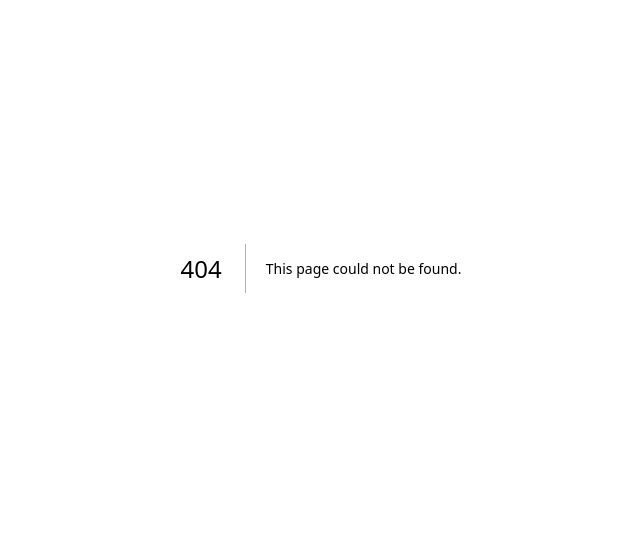
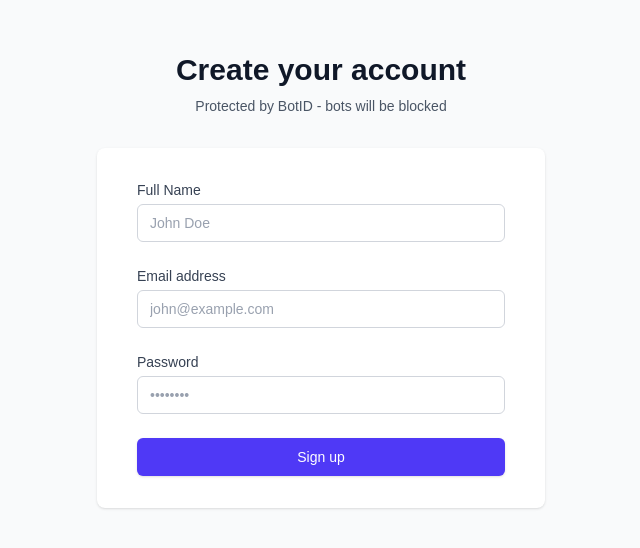
Before and after one commit to RyanHaraki/botid-test, a Next.js app: page /signup in a window 1280 px wide. Before the commit this address had no page. Shown: the part 132-680 px from the top of the page, without its empty margins (319-959 px from the left). Built offline with nearby package versions, Linux system fonts and the light colour scheme.

Commit message:
more scope now

```diff
--- /dev/null
+++ b/src/app/api/signup/route.ts
@@ -0,0 +1,48 @@
+import { checkBotId } from "botid/server";
+import { NextRequest, NextResponse } from "next/server";
+
+export async function POST(request: NextRequest) {
+  const verification = await checkBotId();
+
+  if (verification.isBot) {
+    return NextResponse.json(
+      { error: "Access denied - Bot detected" },
+      { status: 403 }
+    );
+  }
+
+  try {
+    const body = await request.json();
+    const { email, password, name } = body;
+
+    // Validate required fields
+    if (!email || !password || !name) {
+      return NextResponse.json(
+        { error: "Missing required fields: email, password, name" },
+        { status: 400 }
+      );
+    }
+
+    // Mock user creation - in a real app, you'd save to database
+    const mockUser = {
+      id: Math.random().toString(36).substr(2, 9),
+      email,
+      name,
+      createdAt: new Date().toISOString(),
+    };
+
+    // Simulate some processing time
+    await new Promise((resolve) => setTimeout(resolve, 1000));
+
+    return NextResponse.json({
+      success: true,
+      message: "User created successfully",
+      user: mockUser,
+    });
+  } catch (error) {
+    return NextResponse.json(
+      { error: "Invalid request body" },
+      { status: 400 }
+    );
+  }
+}
--- a/src/app/layout.tsx
+++ b/src/app/layout.tsx
@@ -23,6 +23,14 @@
     path: "/",
     method: "POST",
   },
+  {
+    path: "/signup",
+    method: "POST",
+  },
+  {
+    path: "/protected",
+    method: "GET",
+  },
 ];
 
 export default function RootLayout({
--- a/src/app/page.tsx
+++ b/src/app/page.tsx
@@ -1,5 +1,6 @@
 "use client";
 
+import Link from "next/link";
 import { createUser } from "./actions/create-user";
 
 export default function Home() {
@@ -16,6 +17,10 @@
       >
         run sensitive action
       </button>
+      <div className="flex gap-4">
+        <Link href="/protected">Protected</Link>
+        <Link href="/signup">Signup</Link>
+      </div>
     </div>
   );
 }
--- /dev/null
+++ b/src/app/protected/page.tsx
@@ -0,0 +1,7 @@
+import React from "react";
+
+const Protected = () => {
+  return <div>A bot should not be able to access this page</div>;
+};
+
+export default Protected;
--- /dev/null
+++ b/src/app/signup/page.tsx
@@ -0,0 +1,158 @@
+"use client";
+
+import React, { useState } from "react";
+
+const Signup = () => {
+  const [formData, setFormData] = useState({
+    name: "",
+    email: "",
+    password: "",
+  });
+  const [isLoading, setIsLoading] = useState(false);
+  const [message, setMessage] = useState("");
+
+  const handleInputChange = (e: React.ChangeEvent<HTMLInputElement>) => {
+    const { name, value } = e.target;
+    setFormData((prev) => ({
+      ...prev,
+      [name]: value,
+    }));
+  };
+
+  const handleSubmit = async (e: React.FormEvent) => {
+    e.preventDefault();
+    setIsLoading(true);
+    setMessage("");
+
+    try {
+      const response = await fetch("/api/signup", {
+        method: "POST",
+        headers: {
+          "Content-Type": "application/json",
+        },
+        body: JSON.stringify(formData),
+      });
+
+      const data = await response.json();
+
+      if (response.ok) {
+        setMessage(`Success! User created with ID: ${data.user.id}`);
+        setFormData({ name: "", email: "", password: "" });
+      } else {
+        setMessage(`Error: ${data.error}`);
+      }
+    } catch (error) {
+      setMessage("Network error occurred");
+    } finally {
+      setIsLoading(false);
+    }
+  };
+
+  return (
+    <div className="min-h-screen bg-gray-50 flex flex-col justify-center py-12 sm:px-6 lg:px-8">
+      <div className="sm:mx-auto sm:w-full sm:max-w-md">
+        <h2 className="mt-6 text-center text-3xl font-extrabold text-gray-900">
+          Create your account
+        </h2>
+        <p className="mt-2 text-center text-sm text-gray-600">
+          Protected by BotID - bots will be blocked
+        </p>
+      </div>
+
+      <div className="mt-8 sm:mx-auto sm:w-full sm:max-w-md">
+        <div className="bg-white py-8 px-4 shadow sm:rounded-lg sm:px-10">
+          <form className="space-y-6" onSubmit={handleSubmit}>
+            <div>
+              <label
+                htmlFor="name"
+                className="block text-sm font-medium text-gray-700"
+              >
+                Full Name
+              </label>
+              <div className="mt-1">
+                <input
+                  id="name"
+                  name="name"
+                  type="text"
+                  required
+                  value={formData.name}
+                  onChange={handleInputChange}
+                  className="appearance-none block w-full px-3 py-2 border border-gray-300 rounded-md placeholder-gray-400 focus:outline-none focus:ring-indigo-500 focus:border-indigo-500 sm:text-sm"
+                  placeholder="John Doe"
+                />
+              </div>
+            </div>
+
+            <div>
+              <label
+                htmlFor="email"
+                className="block text-sm font-medium text-gray-700"
+              >
+                Email address
+              </label>
+              <div className="mt-1">
+                <input
+                  id="email"
+                  name="email"
+                  type="email"
+                  autoComplete="email"
+                  required
+                  value={formData.email}
+                  onChange={handleInputChange}
+                  className="appearance-none block w-full px-3 py-2 border border-gray-300 rounded-md placeholder-gray-400 focus:outline-none focus:ring-indigo-500 focus:border-indigo-500 sm:text-sm"
+                  placeholder="john@example.com"
+                />
+              </div>
+            </div>
+
+            <div>
+              <label
+                htmlFor="password"
+                className="block text-sm font-medium text-gray-700"
+              >
+                Password
+              </label>
+              <div className="mt-1">
+                <input
+                  id="password"
+                  name="password"
+                  type="password"
+                  autoComplete="new-password"
+                  required
+                  value={formData.password}
+                  onChange={handleInputChange}
+                  className="appearance-none block w-full px-3 py-2 border border-gray-300 rounded-md placeholder-gray-400 focus:outline-none focus:ring-indigo-500 focus:border-indigo-500 sm:text-sm"
+                  placeholder="••••••••"
+                />
+              </div>
+            </div>
+
+            <div>
+              <button
+                type="submit"
+                disabled={isLoading}
+                className="w-full flex justify-center py-2 px-4 border border-transparent rounded-md shadow-sm text-sm font-medium text-white bg-indigo-600 hover:bg-indigo-700 focus:outline-none focus:ring-2 focus:ring-offset-2 focus:ring-indigo-500 disabled:opacity-50 disabled:cursor-not-allowed"
+              >
+                {isLoading ? "Creating account..." : "Sign up"}
+              </button>
+            </div>
+          </form>
+
+          {message && (
+            <div
+              className={`mt-4 p-3 rounded-md text-sm ${
+                message.includes("Success")
+                  ? "bg-green-50 text-green-800 border border-green-200"
+                  : "bg-red-50 text-red-800 border border-red-200"
+              }`}
+            >
+              {message}
+            </div>
+          )}
+        </div>
+      </div>
+    </div>
+  );
+};
+
+export default Signup;
```
